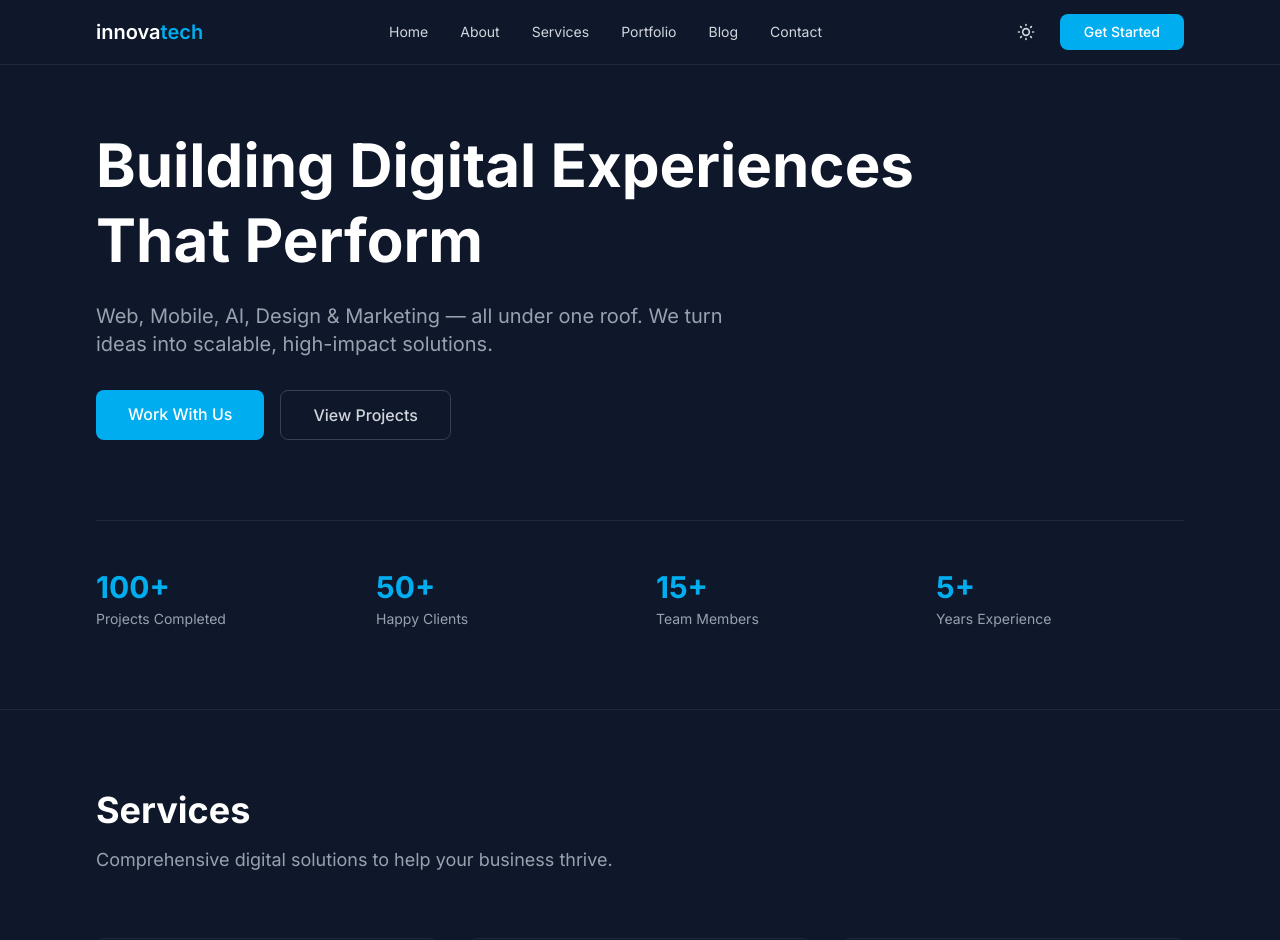
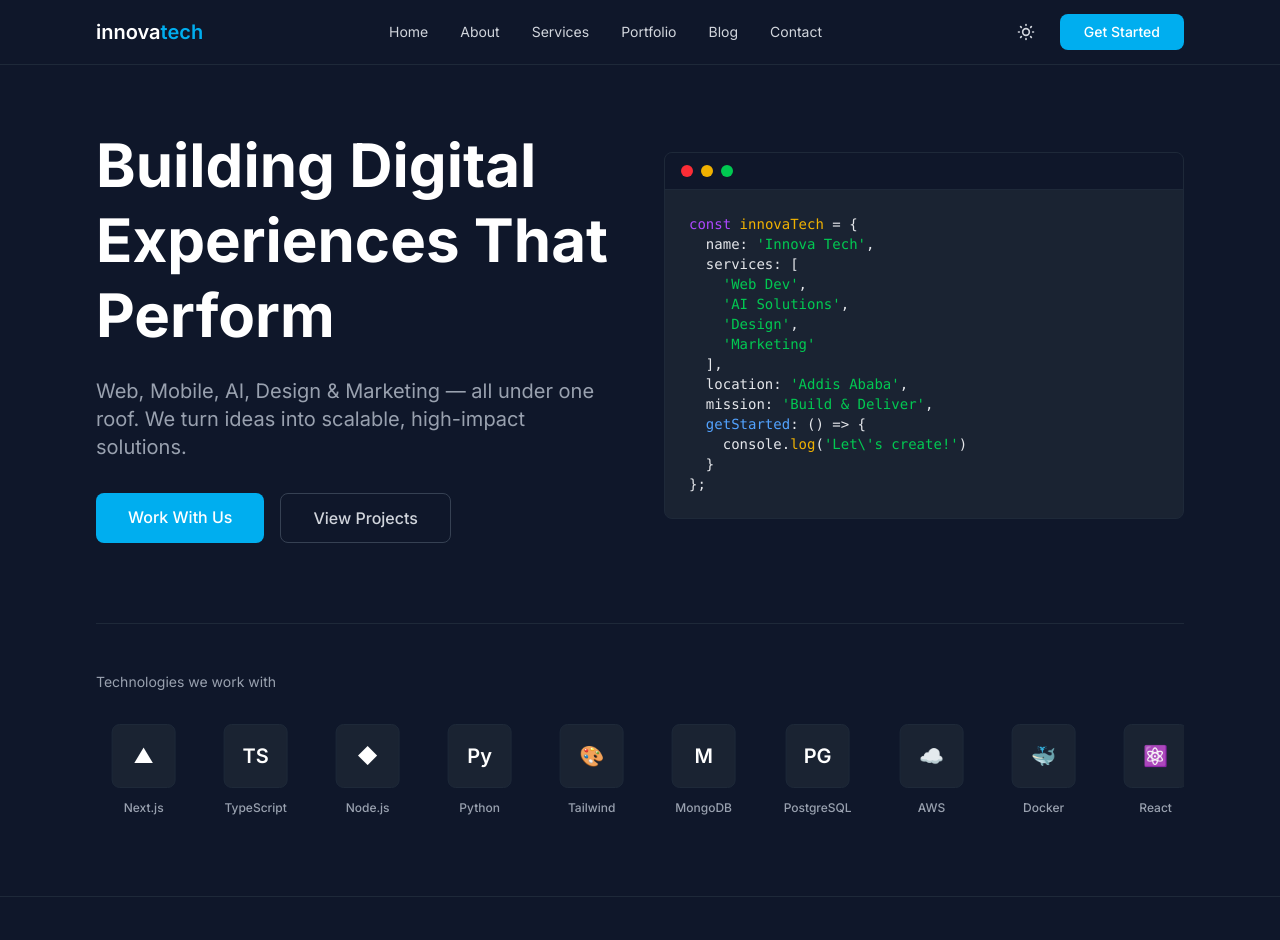
Before and after one commit to tise-genene/innovatech, a Next.js app: page / in a window 1280 px wide. Shown: the top 940 px of the page. Built offline with nearby package versions, Linux system fonts and the light colour scheme.

Commit message:
Add code window mockup and tech stack infinite carousel to hero section

```diff
--- a/src/components/home/Hero.tsx
+++ b/src/components/home/Hero.tsx
@@ -9,14 +9,16 @@ export default function Hero() {
   return (
     <section className="pt-32 pb-20">
       <div className="container mx-auto px-6 md:px-12 lg:px-16 xl:px-24">
-        <div className="max-w-4xl">
+        <div className="grid grid-cols-1 lg:grid-cols-2 gap-12 items-center">
+          {/* Left Content */}
+          <div>
             <h1 className={`text-5xl md:text-6xl font-bold mb-6 leading-tight ${
               theme === 'light' ? 'text-[#1A1A1A]' : 'text-white'
             }`}>
               Building Digital Experiences That Perform
             </h1>
 
-          <p className={`text-xl mb-8 max-w-2xl ${
+            <p className={`text-xl mb-8 ${
               theme === 'light' ? 'text-gray-600' : 'text-gray-400'
             }`}>
               Web, Mobile, AI, Design & Marketing — all under one roof. We turn ideas into scalable, high-impact solutions.
@@ -42,23 +44,97 @@ export default function Hero() {
             </div>
           </div>
 
-        {/* Simple Stats */}
-        <div className={`mt-20 pt-12 border-t grid grid-cols-2 md:grid-cols-4 gap-8 ${
+          {/* Right - Code Window */}
+          <div className="hidden lg:block">
+            <div className={`rounded-lg border overflow-hidden ${
+              theme === 'light' ? 'bg-white border-gray-200' : 'bg-[#1a2332] border-gray-800'
+            }`}>
+              {/* Window Controls */}
+              <div className={`flex items-center gap-2 px-4 py-3 border-b ${
+                theme === 'light' ? 'bg-gray-50 border-gray-200' : 'bg-[#0f172a] border-gray-800'
+              }`}>
+                <div className="w-3 h-3 rounded-full bg-red-500"></div>
+                <div className="w-3 h-3 rounded-full bg-yellow-500"></div>
+                <div className="w-3 h-3 rounded-full bg-green-500"></div>
+              </div>
+
+              {/* Code Content */}
+              <div className="p-6 font-mono text-sm">
+                <pre className={theme === 'light' ? 'text-gray-800' : 'text-gray-200'}>
+                  <code>
+                    <span className="text-purple-500">const</span> <span className="text-yellow-500">innovaTech</span> = {'{\n'}
+                    {'  '}name: <span className="text-green-500">'Innova Tech'</span>,{'\n'}
+                    {'  '}services: [{'\n'}
+                    {'    '}<span className="text-green-500">'Web Dev'</span>,{'\n'}
+                    {'    '}<span className="text-green-500">'AI Solutions'</span>,{'\n'}
+                    {'    '}<span className="text-green-500">'Design'</span>,{'\n'}
+                    {'    '}<span className="text-green-500">'Marketing'</span>{'\n'}
+                    {'  '}],{'\n'}
+                    {'  '}location: <span className="text-green-500">'Addis Ababa'</span>,{'\n'}
+                    {'  '}mission: <span className="text-green-500">'Build & Deliver'</span>,{'\n'}
+                    {'  '}<span className="text-blue-400">getStarted</span>: () =&gt; {'{'}
+                    {'\n    '}console.<span className="text-yellow-500">log</span>(<span className="text-green-500">'Let\'s create!'</span>)
+                    {'\n  }'}
+                    {'\n}'};
+                  </code>
+                </pre>
+              </div>
+            </div>
+          </div>
+        </div>
+
+        {/* Tech Stack Carousel */}
+        <div className={`mt-20 pt-12 border-t ${
           theme === 'light' ? 'border-gray-200' : 'border-gray-800'
         }`}>
+          <p className={`text-sm mb-8 ${theme === 'light' ? 'text-gray-600' : 'text-gray-400'}`}>
+            Technologies we work with
+          </p>
+          <div className="relative overflow-hidden">
+            <div className="flex gap-12 animate-scroll">
               {[
-            { label: 'Projects Completed', value: '100+' },
-            { label: 'Happy Clients', value: '50+' },
-            { label: 'Team Members', value: '15+' },
-            { label: 'Years Experience', value: '5+' },
-          ].map((stat, index) => (
-            <div key={index}>
-              <div className="text-3xl font-bold text-[#00AEEF] mb-1">{stat.value}</div>
-              <div className={`text-sm ${theme === 'light' ? 'text-gray-600' : 'text-gray-400'}`}>
-                {stat.label}
+                { name: 'React', icon: '⚛️' },
+                { name: 'Next.js', icon: '▲' },
+                { name: 'TypeScript', icon: 'TS' },
+                { name: 'Node.js', icon: '◆' },
+                { name: 'Python', icon: 'Py' },
+                { name: 'Tailwind', icon: '🎨' },
+                { name: 'MongoDB', icon: 'M' },
+                { name: 'PostgreSQL', icon: 'PG' },
+                { name: 'AWS', icon: '☁️' },
+                { name: 'Docker', icon: '🐳' },
+                // Duplicate for seamless loop
+                { name: 'React', icon: '⚛️' },
+                { name: 'Next.js', icon: '▲' },
+                { name: 'TypeScript', icon: 'TS' },
+                { name: 'Node.js', icon: '◆' },
+                { name: 'Python', icon: 'Py' },
+                { name: 'Tailwind', icon: '🎨' },
+                { name: 'MongoDB', icon: 'M' },
+                { name: 'PostgreSQL', icon: 'PG' },
+                { name: 'AWS', icon: '☁️' },
+                { name: 'Docker', icon: '🐳' },
+              ].map((tech, index) => (
+                <div
+                  key={index}
+                  className="flex flex-col items-center gap-3 flex-shrink-0 group cursor-default"
+                >
+                  <div className={`w-16 h-16 rounded-lg border flex items-center justify-center text-xl font-semibold transition-all duration-300 group-hover:scale-110 group-hover:border-[#00AEEF] ${
+                    theme === 'light'
+                      ? 'border-gray-200 bg-white group-hover:shadow-lg'
+                      : 'border-gray-800 bg-[#1a2332] group-hover:shadow-lg group-hover:shadow-[#00AEEF]/20'
+                  }`}>
+                    {tech.icon}
+                  </div>
+                  <span className={`text-xs font-medium whitespace-nowrap group-hover:text-[#00AEEF] transition-colors ${
+                    theme === 'light' ? 'text-gray-600' : 'text-gray-400'
+                  }`}>
+                    {tech.name}
+                  </span>
+                </div>
+              ))}
             </div>
           </div>
-          ))}
         </div>
       </div>
     </section>
```
Lines whose indentation alone changed are shown as unchanged.
